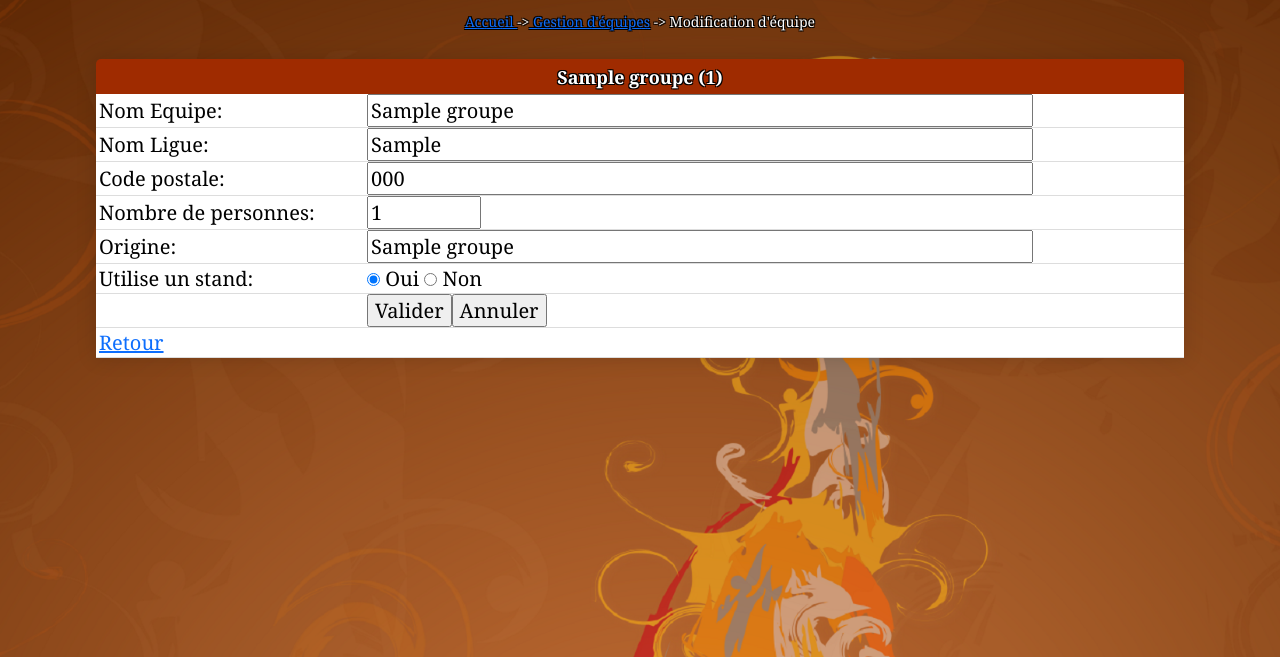
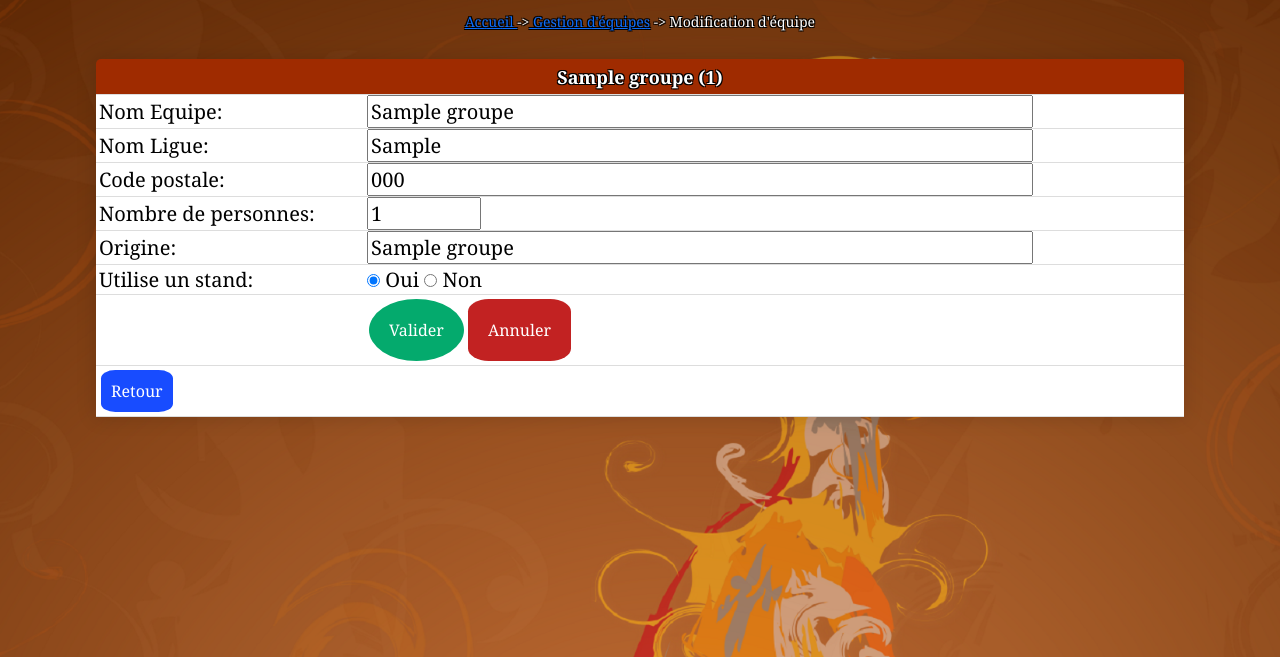
Before and after one commit to vincenz-cdf/Appli-Festival-v2, a PHP site: page /modificationEquipe.php?action=demanderModifEqu&id=1 in a window 1280 px wide. Shown: the part 94-751 px from the top of the page. Run offline with PHP 8.4, Linux system fonts and the light colour scheme; tables that the repository leaves empty hold one stand-in row (values such as "Sample post"); some libraries are stand-ins or nearby versions.

Commit message:
Deuxieme patch

```diff
--- a/_gestionBase.inc.php
+++ b/_gestionBase.inc.php
@@ -26,7 +26,7 @@ function obtenirReqEtablissements()
 
 function obtenirReqEquipe()
 {
-   $req="SELECT * from Groupe order by id";
+   $req="SELECT * from Groupe order by nom";
    return $req;
 }
 
--- a/creationEquipe.php
+++ b/creationEquipe.php
@@ -96,10 +96,10 @@ echo "
          </tr>
                <tr>
          <td align="right"></td>
-         <td><input type="submit" value="Valider" name="valider"><input type="reset" value="Annuler" name="annuler"></td>
+         <td><input class="buttonTab" type="submit" value="Valider" name="valider"><input type="reset" class="buttonCréa" value="Annuler" name="annuler"></td>
       </tr>
       <tr>
-         <td colspan="2" align="center"><a href="gestionequipe.php">Retour</a>
+         <td colspan="2" align="center"><a class="buttonRetour" href="gestionequipe.php">Retour</a>
          </td>
       </tr>
    </table>';
--- a/css/cssGeneral.css
+++ b/css/cssGeneral.css
@@ -1,3 +1,20 @@
+/*Les boutons */
+
+.buttonRetour{
+background-color: #184cff;
+border: none;
+color: rgb(255, 255, 255);
+padding: 10px;
+text-align: center;
+text-decoration: none;
+display: inline-block;
+font-size: 16px;
+margin: 4px 2px;
+border-radius: 20%;
+}
+.buttonRetour:hover{
+color: #000;
+}
 
 .buttonCréa{
 background-color: #c22222;
@@ -87,20 +104,6 @@ td,tr
 /* Style du tableau contenant les éléments de menu : fond bleu ciel, épaisseur
 1px, espacement de 3x entre la bordure gauche de chaque cellule et le texte et
 texte centré */
-table.tabMenu td
-{
-   background-color:#DDFDFF;
-   color:black;
-   border-bottom:2px solid #777777;
-   border-right:2px solid #777777;
-   border-left:2px solid #777777;
-   border-top:2px solid #777777;
-   padding-left:3px;
-   padding-right:3px;
-   width:25%;
-   height:18px;
-   text-align:center;
-}
 
 /* Style pour les éléments du menu (mise en gras et italique) */
 .menu
@@ -112,36 +115,6 @@ table.tabMenu td
 }
 
 /* STYLES POUR LES TABLEAUX QUADRILLÉS */
-
-/* Style des tableaux avec quadrillage : épaisseur du quadrillage 1px,
-espacement de 3x entre la bordure gauche de chaque cellule et le texte */
-table.tabQuadrille td
-{
-   border-bottom:1px solid #777777;
-   border-right:1px solid #777777;
-   border-left:1px solid #777777;
-   border-top:1px #777777;
-   padding-left:3px;
-}
-
-/* Style pour la 1ère ligne d'en-tête des tableaux quadrillés : fond avec
-nuances de jaune et texte centré */
-tr.enTeteTabQuad
-{
-   background-image:url('../images/xpBarre.jpg');
-   height:21px;
-   text-align:center;
-}
-
-/* Style pour les lignes (autres que la 1ère ligne d'en-tête) des tableaux
-quadrillés : fond écru et texte centré */
-tr.ligneTabQuad
-{
-   background-color:#FFFFE0;
-   text-align:center;
-   font-size: 62.5%;
-   color:black;
-}
 
 .content-table
 {
@@ -234,6 +207,9 @@ td.reserveSiLien
 {
    background-color:#FFFFFF;
    color:black;
+   color:#FFFFFF;
+   font:14px Georgia, "Times New Roman", Times, serif;
+   text-shadow: -1px -1px 0 #000, 1px -1px 0 #000, -1px 1px 0 #000, 1px 1px 0 #000;
 }
 
 /* Fond parme */
@@ -241,6 +217,9 @@ td.reserve
 {
    background-color:#FFBEFF;
    color:black;
+   color:#FFFFFF;
+   font:14px Georgia, "Times New Roman", Times, serif;
+   text-shadow: -1px -1px 0 #000, 1px -1px 0 #000, -1px 1px 0 #000, 1px 1px 0 #000;
 }
 
 .containing {
--- a/modificationEquipe.php
+++ b/modificationEquipe.php
@@ -9,7 +9,7 @@ echo "<br><p align='center' class='textArianne'><a  href = 'index.php'> Accueil
 
 $action=$_REQUEST['action'];
 $id=$_REQUEST['id'];
-
+$chambretotal=nbchlouer($connexion,$id);
 if ($action=='demanderModifEqu')
 {
    $lgEqu=obtenirDetailEquipe($connexion, $id);
@@ -24,14 +24,23 @@ if ($action=='demanderModifEqu')
 }
 else
 {
+   $nombrePersonnes=$_REQUEST['nombrePersonnes'];
+   if(($chambretotal[0]*3)<=$nombrePersonnes){
       $nom=$_REQUEST['nom'];
       $identiteResponsable=$_REQUEST['identiteResponsable'];
       $adressePostale=$_REQUEST['adressePostale'];
-      $nombrePersonnes=$_REQUEST['nombrePersonnes'];
       $nomPays=$_REQUEST['nomPays'];
       $stand=$_REQUEST['stand'];
 
       modifierEquipe($connexion, $id, $nom,$identiteResponsable,$adressePostale, $nombrePersonnes, $nomPays, $stand);
+   }else{
+      $nom=$_REQUEST['nom'];
+      $identiteResponsable=$_REQUEST['identiteResponsable'];
+      $adressePostale=$_REQUEST['adressePostale'];
+      $nomPays=$_REQUEST['nomPays'];
+      $stand=$_REQUEST['stand'];
+   }
+
 }
 
 echo "
@@ -42,9 +51,14 @@ echo "
 
       <thead>
       <tr>
-         <th colspan='3'>$nom ($id)</th>
+         <th colspan='3'>".$nom." (".$id.")</th>
       </tr>
       </thead>
+      <tr>
+         <th><input type='hidden' value=".$id." name='id'></th>
+      </tr>
+
+
 ";
 
       echo '
@@ -97,11 +111,11 @@ echo "
       <tr>
          <td align="right">
          </td>
-         <td align="left"><input type="submit" value="Valider" name="valider"><input type="reset" value="Annuler" name="annuler">
+         <td align="left"><input class="buttonTab" type="submit" value="Valider" name="valider"><input class="buttonCréa" type="reset" value="Annuler" name="annuler">
          </td>
       </tr>
       <tr>
-         <td colspan="2" align="center"><a href="gestionEquipe.php">Retour</a>
+         <td colspan="2" align="center"><a class="buttonRetour" href="gestionEquipe.php">Retour</a>
          </td>
       </tr>
 
@@ -114,8 +128,15 @@ echo "
 // confirmation
 if ($action=='validerModifEqu')
 {
+   if(($chambretotal[0]*3)<=$nombrePersonnes){
       echo "
-      <h5><center>La modification a été effectuée</center></h5>";
+      <h5><center><strong>La modification a été effectuée</strong></center></h5>";
+   }else{
+      echo "
+      <h5><center><strong>modifications imposible !!!</strong></center></h5>
+      <h5><center><strong> Si vous souétez enlever des personnes, il faut que vous déprogramier des chambre </strong></center></h5>";
+
+   }
 }
 
 ?>
--- a/modificationEtablissement.php
+++ b/modificationEtablissement.php
@@ -68,11 +68,11 @@ echo "
 
       <thead>
       <tr>
-         <th colspan='3'>$nom ($id)</th>
+         <th colspan='3'>".$nom."(".$id.")</th>
       </tr>
       </thead>
       <tr>
-         <th><input type='hidden' value='$id' name='id'></th>
+         <th><input type='hidden' value=".$id." name='id'></th>
       </tr>";
 
       echo '
```
Also changed, not shown: modificationAttributions.php (+17 -42 lines).
